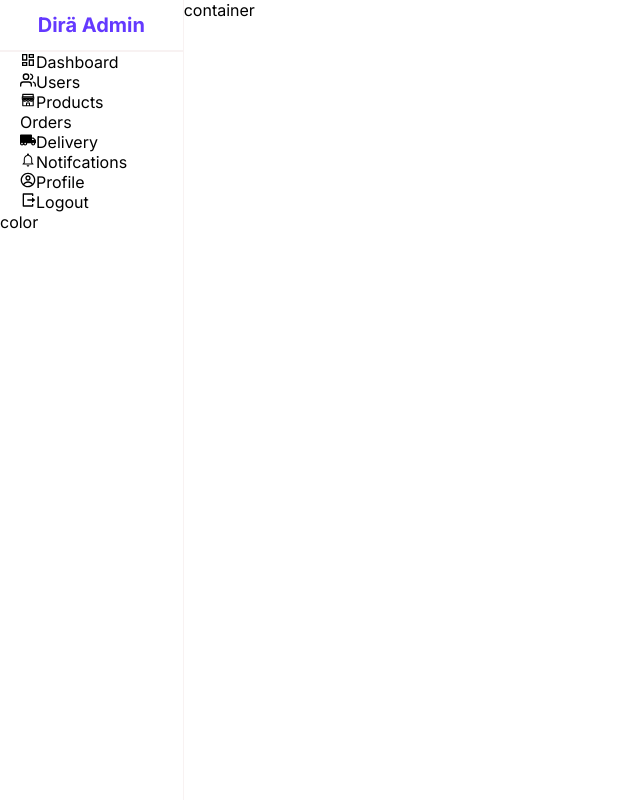
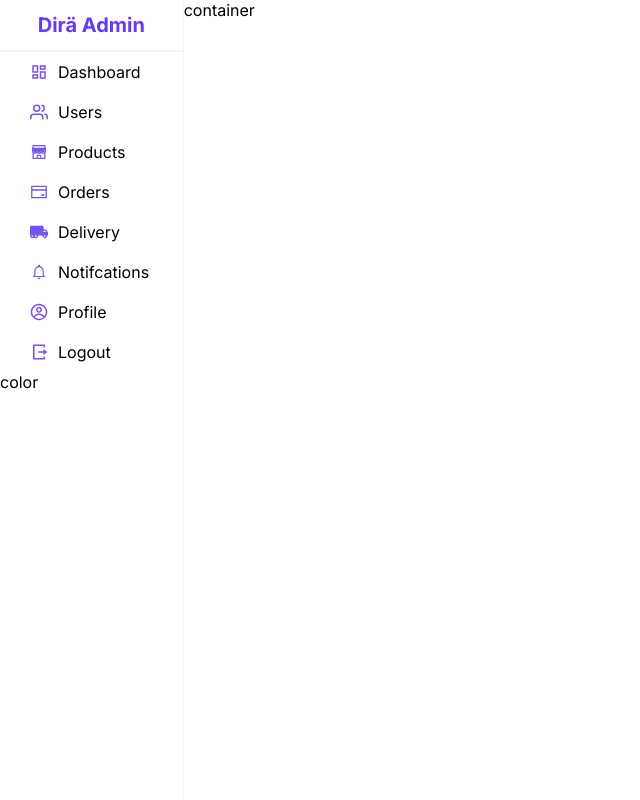
Before and after one commit to BrianSimiyu/admin-dashboard-project, a React (Create React App) app: page / in a window 1280 px wide. Shown: the whole page, without its empty margins (0-640 px from the left). Built offline with nearby package versions, Linux system fonts and the light colour scheme.

Commit message:
sidebar update

```diff
--- a/src/components/sidebar/Sidebar.jsx
+++ b/src/components/sidebar/Sidebar.jsx
@@ -6,6 +6,7 @@ import { FaTruckMoving } from "react-icons/fa";
 import { IoMdNotificationsOutline } from "react-icons/io";
 import { CgProfile } from "react-icons/cg";
 import { RiLogoutBoxRLine } from "react-icons/ri";
+import { AiOutlineCreditCard } from "react-icons/ai";
 import "./sidebar.scss";
 
 const Sidebar = () => {
@@ -18,36 +19,37 @@ const Sidebar = () => {
       <div className="center">
         <ul>
           <li>
-            <MdOutlineDashboard />
+            <MdOutlineDashboard className="icon" />
             <span>Dashboard</span>
           </li>
           <li>
-            <FiUsers />
+            <FiUsers className="icon" />
             <span>Users</span>
           </li>
           <li>
-            <AiTwotoneShop />
+            <AiTwotoneShop className="icon" />
             <span>Products</span>
           </li>
           <li>
+            <AiOutlineCreditCard className="icon" />
             <span>Orders</span>
           </li>
           <li>
-            <FaTruckMoving />
+            <FaTruckMoving className="icon" />
             <span>Delivery</span>
           </li>
 
           <li>
-            <IoMdNotificationsOutline />
+            <IoMdNotificationsOutline className="icon" />
             <span>Notifcations</span>
           </li>
 
           <li>
-            <CgProfile />
+            <CgProfile className="icon" />
             <span>Profile</span>
           </li>
           <li>
-            <RiLogoutBoxRLine />
+            <RiLogoutBoxRLine className="icon" />
             <span>Logout</span>
           </li>
         </ul>
--- a/src/components/sidebar/sidebar.scss
+++ b/src/components/sidebar/sidebar.scss
@@ -26,6 +26,26 @@
       list-style: none;
       margin: 0;
       padding: 0;
+
+      li {
+        display: flex;
+        align-items: center;
+        padding: 10px;
+        cursor: pointer;
+
+        &:hover {
+          background-color: #ece8ff;
+        }
+
+        .icon {
+          font-size: 18px;
+          color: #7451f8;
+        }
+
+        span {
+          margin-left: 10px;
+        }
+      }
     }
   }
 }
```
